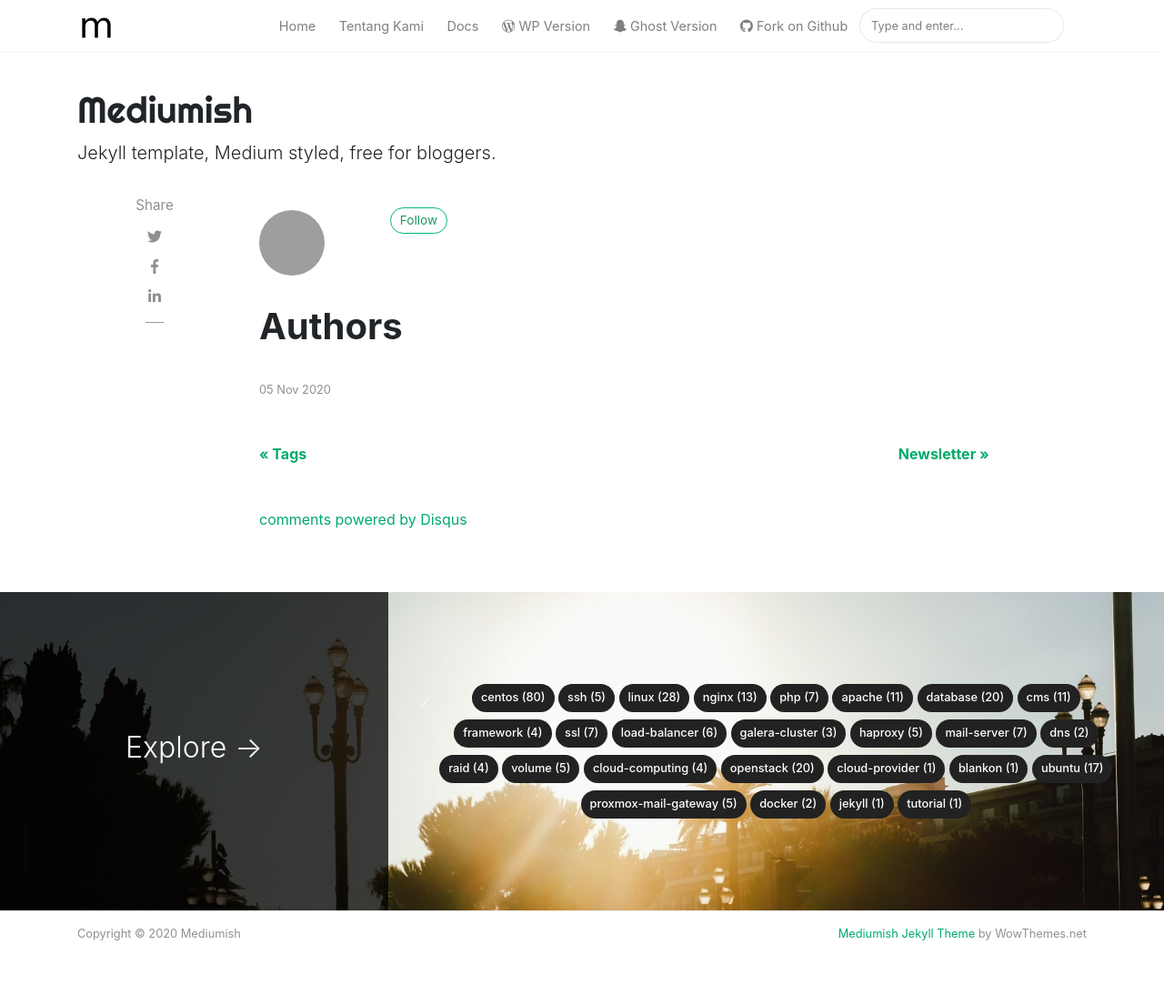
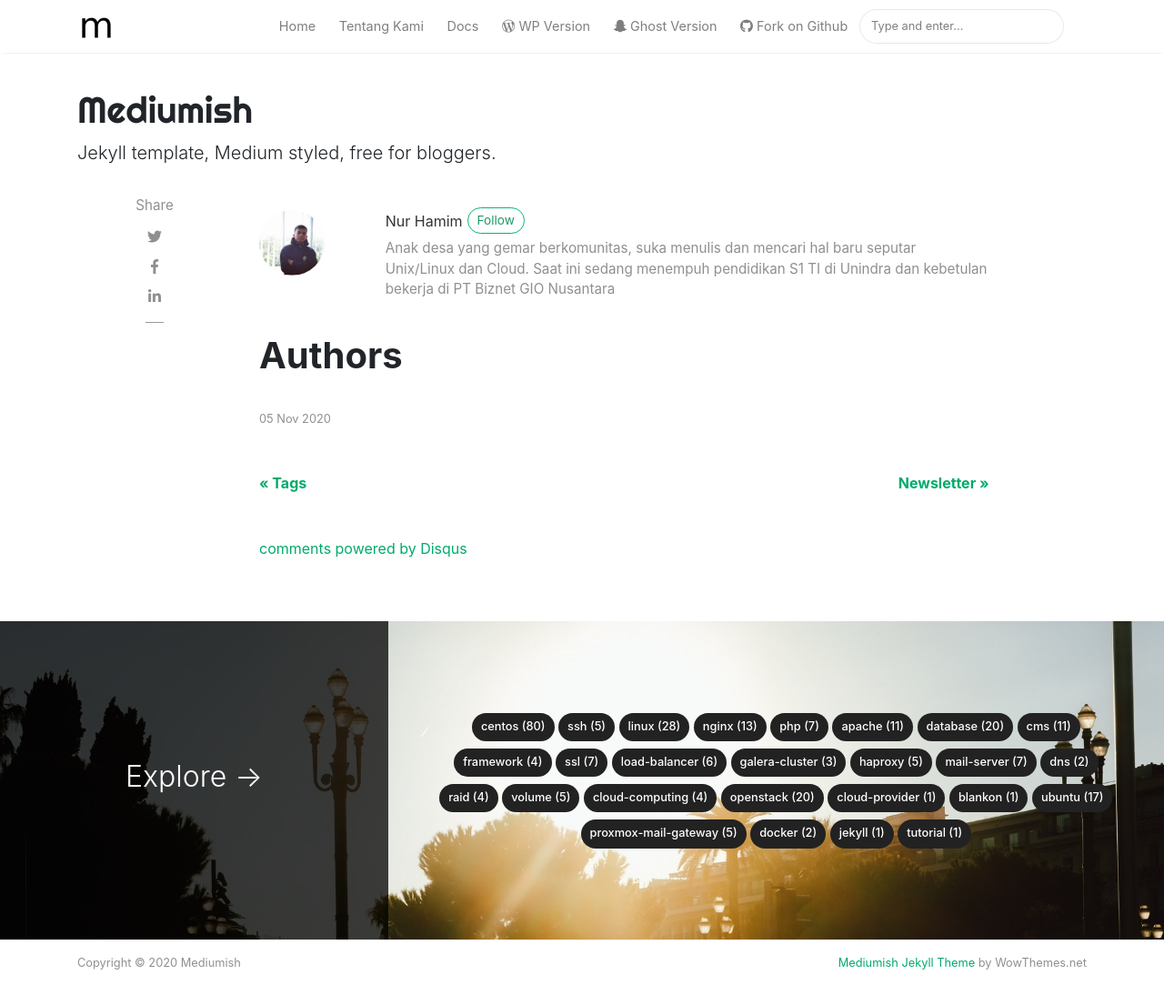
Before and after one commit to hiblinux/belajar-linux-id, a Jekyll site: the page built from _posts/2020-11-05-authors.markdown, in a window 1280 px wide and 1142 px high. Shown: the top 1105 px of the window at 91% size. Built offline with Jekyll 4.4.1, drawn with Linux system fonts in a browser that asks for light colours; nearby versions of some CDN libraries; comment, search, counter and statistics services are not loaded; grey boxes are pictures that could not be loaded.

```diff
--- a/_config.yml
+++ b/_config.yml
@@ -29,6 +29,14 @@ authors:
     web: https://imron.my.id
     twitter: https://twitter.com/wowthemesnet
     description: "This is the author box. Write a short description of the author here. You are currently previewing Mediumish demo, a Jekyll template compatible with Github pages."
+
+  nurhamim:
+    name: Nur Hamim
+    display_name: Nur Hamim
+    avatar: 'assets/images/hamim.png'
+    email: hamimistimewa@gmail.com
+    web: https://nurhamim.net
+    description: "Anak desa yang gemar berkomunitas, suka menulis dan mencari hal baru seputar Unix/Linux dan Cloud. Saat ini sedang menempuh pendidikan S1 TI di Unindra dan kebetulan bekerja di PT Biznet GIO Nusantara"
 
 # Plugins
 plugins:
```
